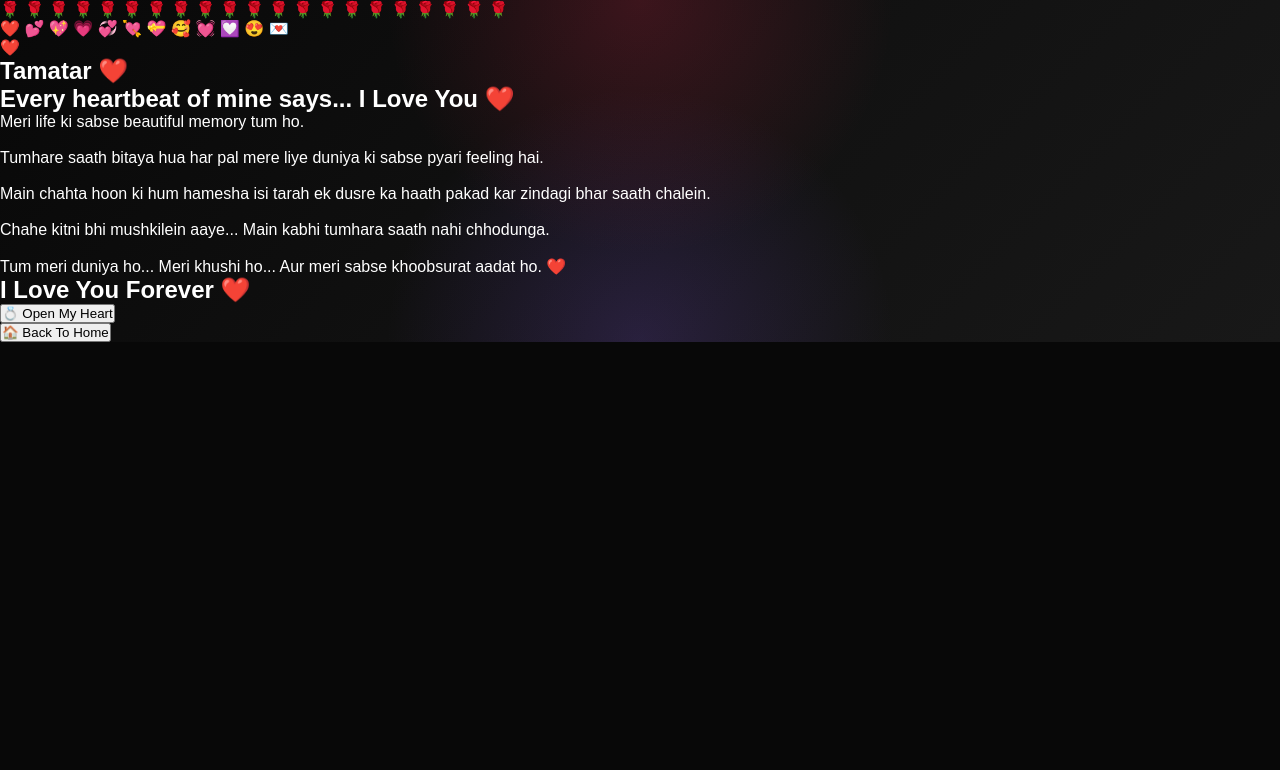
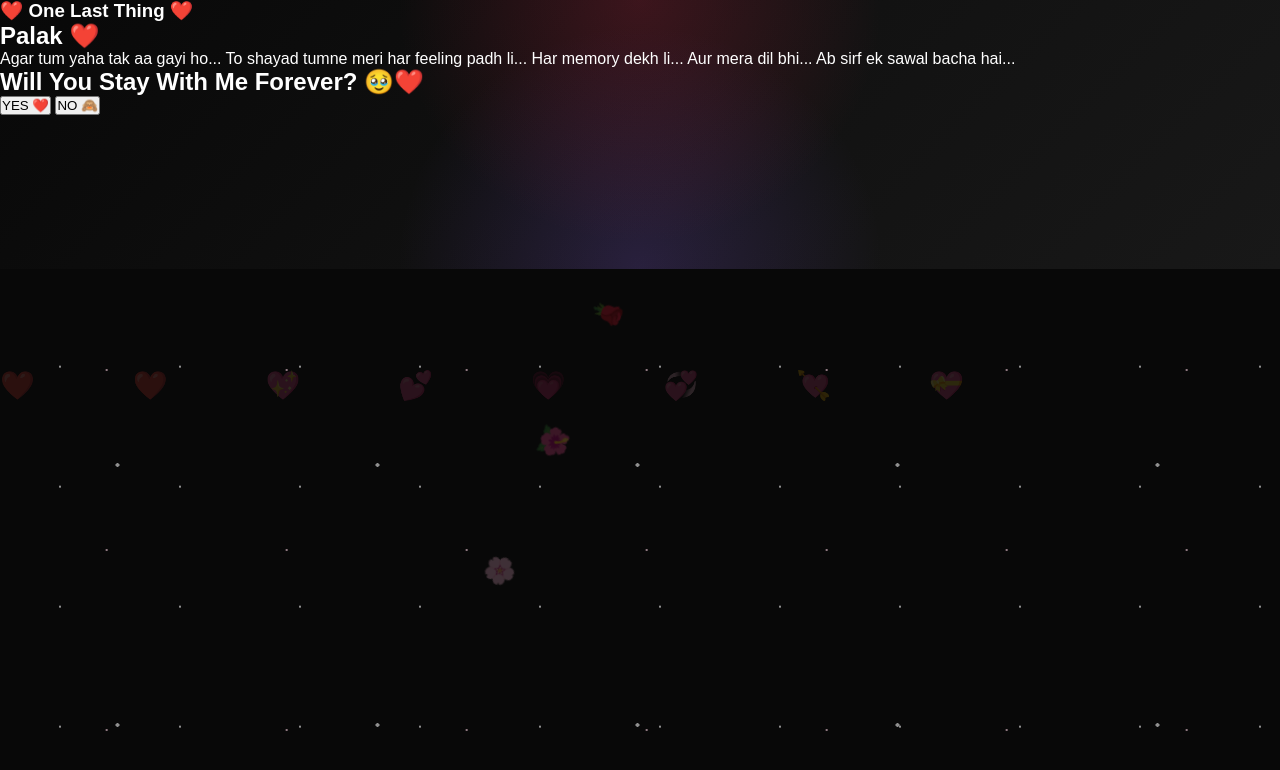
Before and after one commit to PRINCEPATHAK27/prince, a plain HTML site: page proposal.html in a window 1280 px wide. Drawn offline with Linux system fonts and the light colour scheme; files that its build step writes are made by us from their sources.

Commit message:
Update proposal.html

```diff
--- a/proposal.html
+++ b/proposal.html
@@ -1,187 +1,155 @@
 <!DOCTYPE html>
 <html lang="en">
-
 <head>
 
 <meta charset="UTF-8">
-<meta name="viewport" content="width=device-width, initial-scale=1.0">
+<meta name="viewport" content="width=device-width,initial-scale=1.0">
 
-<title>Forever ❤️</title>
+<title>Forever With You ❤️</title>
 
-<link rel="stylesheet" href="style.css">
+<link rel="stylesheet" href="css/style.css">
 
 </head>
 
 <body>
 
-<div class="rose-frame">
+<div id="stars"></div>
+<div id="hearts"></div>
+<div id="flowers"></div>
 
-<span>🌹</span>
-<span>🌹</span>
-<span>🌹</span>
-<span>🌹</span>
-<span>🌹</span>
-<span>🌹</span>
-<span>🌹</span>
-<span>🌹</span>
-<span>🌹</span>
-<span>🌹</span>
-<span>🌹</span>
-<span>🌹</span>
-<span>🌹</span>
-<span>🌹</span>
-<span>🌹</span>
-<span>🌹</span>
-<span>🌹</span>
-<span>🌹</span>
-<span>🌹</span>
-<span>🌹</span>
-<span>🌹</span>
+<audio autoplay loop>
+<source src="music/final.mp3" type="audio/mp3">
+</audio>
+
+<section class="proposal">
+
+<h3>❤️ One Last Thing ❤️</h3>
+
+<h1>Palak ❤️</h1>
+
+<p>
+
+Agar tum yaha tak aa gayi ho...
+
+To shayad tumne meri har feeling padh li...
+
+Har memory dekh li...
+
+Aur mera dil bhi...
+
+Ab sirf ek sawal bacha hai...
+
+</p>
+
+<h2>
+
+Will You Stay With Me Forever?
+
+🥹❤️
+
+</h2>
+
+<div class="btnBox">
+
+<button id="yes">
+
+YES ❤️
+
+</button>
+
+<button id="no">
+
+NO 🙈
+
+</button>
 
 </div>
 
+</section>
 
+<div id="ending">
 
-<div class="hearts">
+<h1>
 
-<span>❤️</span>
-<span>💕</span>
-<span>💖</span>
-<span>💗</span>
-<span>💞</span>
-<span>💘</span>
-<span>💝</span>
-<span>🥰</span>
-<span>💓</span>
-<span>💟</span>
-<span>😍</span>
-<span>💌</span>
+❤️ Thank You ❤️
+
+</h1>
+
+<p>
+
+Palak...
+
+Meri life ka sabse beautiful chapter tum ho.
+
+Main perfect nahi hu.
+
+Kabhi gussa karta hu.
+
+Kabhi galti karta hu.
+
+Lekin...
+
+Ek baat kabhi nahi badlegi.
+
+Main tumse aaj bhi...
+
+Kal bhi...
+
+Aur hamesha...
+
+Bahut pyaar karunga.
+
+❤️
+
+Thank You For Coming Into My Life.
+
+Forever Yours
+
+Prince Pathak ❤️
+
+</p>
 
 </div>
 
-<section class="proposal">
-
-<div class="big-heart">
-
-❤️
-
-</div>
-
-<h1>
-
-Tamatar ❤️
-
-</h1>
-
-<h2 id="typing">
-
-</h2>
-
-<p>
-
-Meri life ki sabse beautiful memory tum ho.
-
-<br><br>
-
-Tumhare saath bitaya hua har pal mere liye duniya ki sabse pyari feeling hai.
-
-<br><br>
-
-Main chahta hoon ki hum hamesha isi tarah ek dusre ka haath pakad kar zindagi bhar saath chalein.
-
-<br><br>
-
-Chahe kitni bhi mushkilein aaye...
-
-Main kabhi tumhara saath nahi chhodunga.
-
-<br><br>
-
-Tum meri duniya ho...
-
-Meri khushi ho...
-
-Aur meri sabse khoobsurat aadat ho.
-
-❤️
-
-</p>
-
-<h1>
-
-I Love You Forever ❤️
-
-</h1>
-
-<button onclick="showLove()">
-
-💍 Open My Heart
-
-</button>
-
-<div id="loveBox" style="display:none;">
-
-<h2>
-
-Will You Stay With Me Forever? ❤️
-
-</h2>
-
-<h1>
-
-I Love You Tamatar 🍅
-
-Forever & Always ❤️
-
-</h1>
-
-</div>
-
-<br>
-
-<a href="index.html">
-
-<button>
-
-🏠 Back To Home
-
-</button>
-
-</a>
-
-</section>
+<canvas id="fireworks"></canvas>
 
 <script>
 
-const text="Every heartbeat of mine says... I Love You ❤️";
+const yes=document.getElementById("yes");
 
-let i=0;
+const no=document.getElementById("no");
 
-function typing(){
+const ending=document.getElementById("ending");
 
-if(i<text.length){
+ending.style.display="none";
 
-document.getElementById("typing").innerHTML+=text.charAt(i);
+yes.onclick=()=>{
 
-i++;
+document.querySelector(".proposal").style.display="none";
 
-setTimeout(typing,70);
+ending.style.display="block";
 
-}
+alert("❤️ I Love You Forever ❤️");
 
-}
+};
 
-typing();
+no.onclick=()=>{
 
-function showLove(){
+const x=Math.random()*80;
 
-document.getElementById("loveBox").style.display="block";
+const y=Math.random()*80;
 
-alert("❤️ I Love You Forever Tamatar ❤️");
+no.style.position="absolute";
 
-}
+no.style.left=x+"vw";
+
+no.style.top=y+"vh";
+
+};
 
 </script>
+
+<script src="js/main.js"></script>
 
 </body>
 
```
